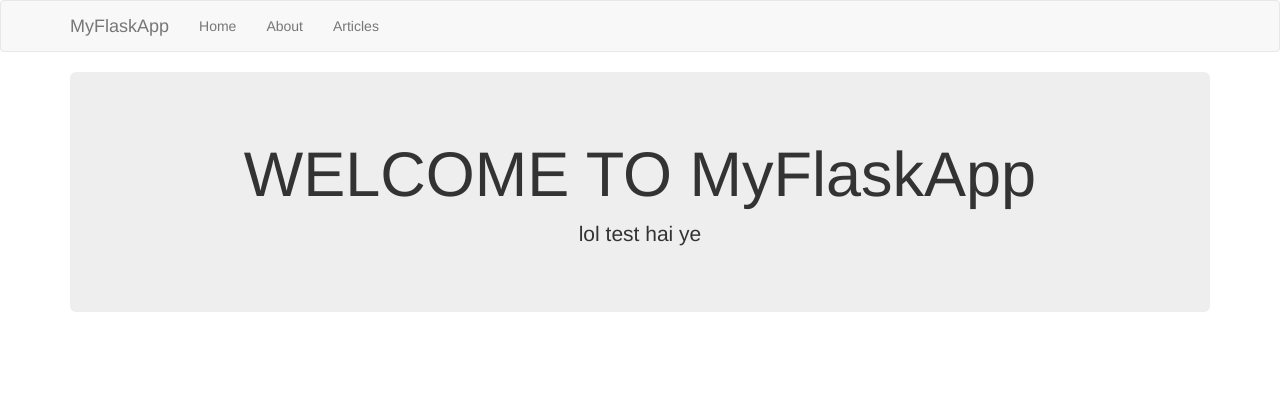
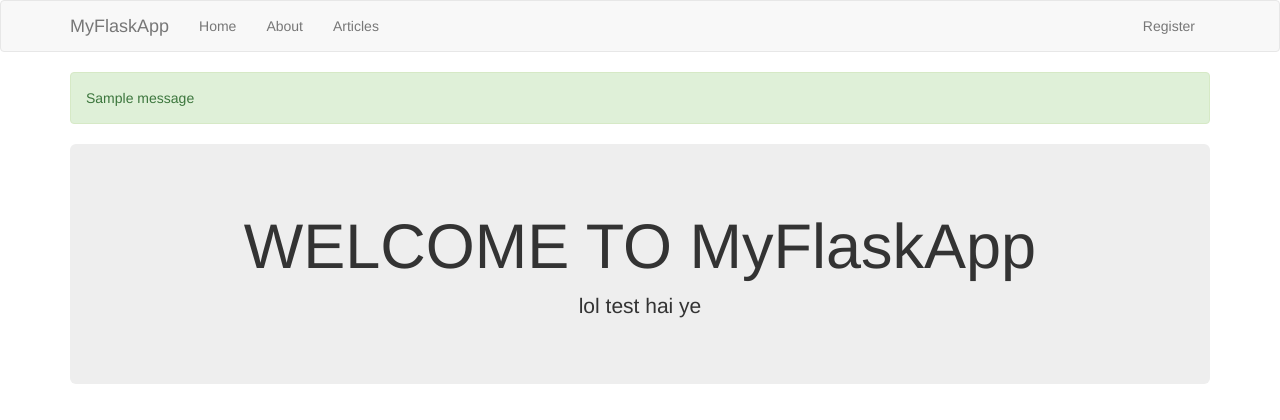
Before and after one commit to pantmanik/myflaskapp, a Flask app: page / in a window 1280 px wide. Shown: the top 420 px of the page. Run offline with Flask 2, Linux system fonts and the light colour scheme; one stand-in notice (Sample message) is shown; some libraries are stand-ins or nearby versions.

Commit message:
New stuff

```diff
--- a/app.py
+++ b/app.py
@@ -63,7 +63,12 @@ def register():
 		cur.close()
 
 		flash('You are now Registered and can log in', 'success')
+
+		return redirect(url_for('login'))
 	return render_template('register.html', form=form)
 
+
+
 if __name__ == '__main__':
+	app.secret_key='secret123'
 	app.run(debug=True)
--- /dev/null
+++ b/templates/includes/_messages.html
@@ -0,0 +1,7 @@
+{% with messages = get_flashed_messages(with_categories=true) %}
+  {% if messages %}
+    {% for category, message in messages %}
+      <div class="alert alert-{{ category }}">{{ message }}</div>
+    {% endfor %}
+  {% endif %}
+{% endwith %}
--- a/templates/includes/_navbar.html
+++ b/templates/includes/_navbar.html
@@ -15,6 +15,10 @@
         <li><a href="/about">About</a></li>
         <li><a href="/articles">Articles</a></li>
       </ul>
+
+      <ul class="nav navbar-nav navbar-right">
+        <li ><a href="/register">Register</a></li>
+      </ul>
     </div><!--/.nav-collapse -->
   </div>
 </nav>
--- a/templates/layout.html
+++ b/templates/layout.html
@@ -7,6 +7,7 @@
 	<body>
 		{% include 'includes/_navbar.html' %}
 		<div class="container">
+			{% include 'includes/_messages.html' %}
 			{% block body %}{% endblock %}
 		</div>
 		<script src="https://stackpath.bootstrapcdn.com/bootstrap/3.3.7/js/bootstrap.min.js"></script>
```
